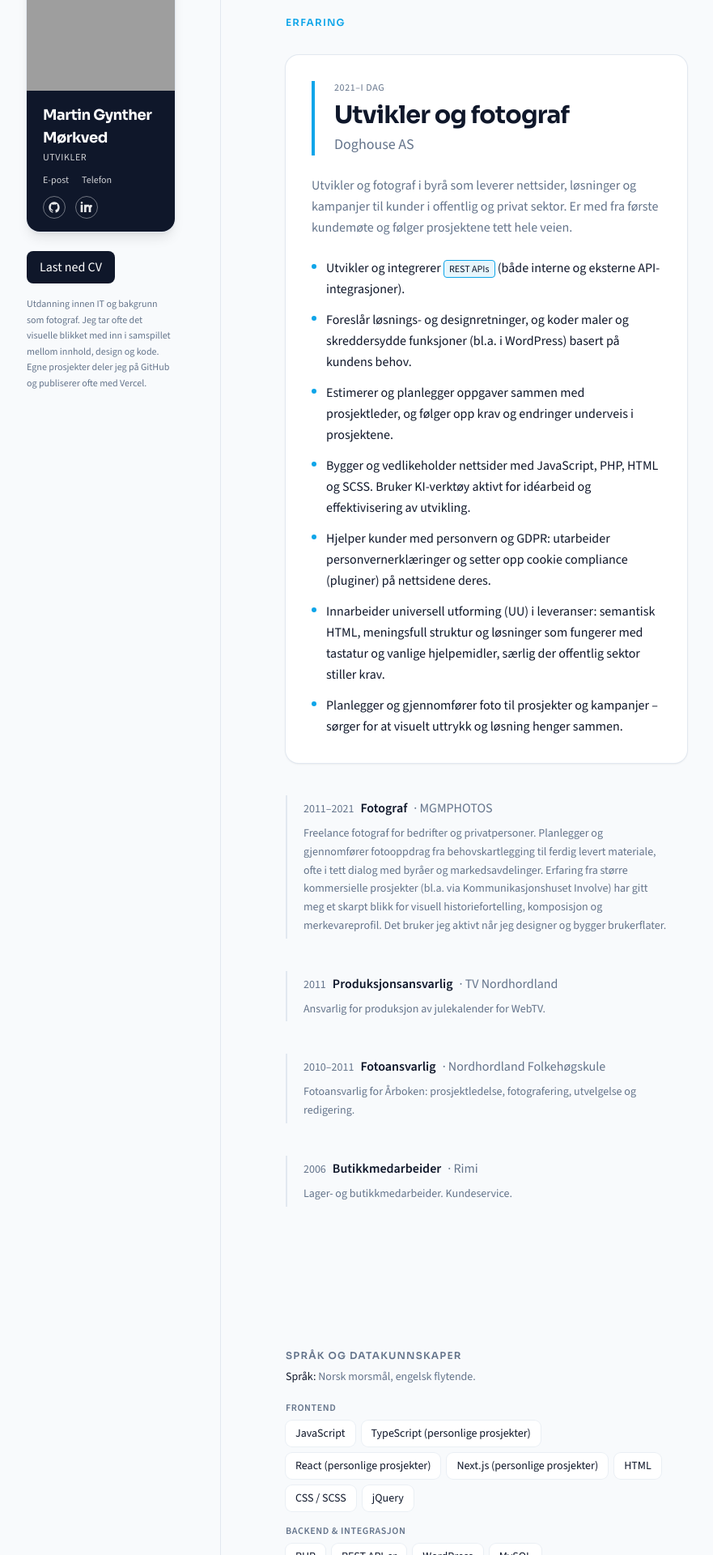
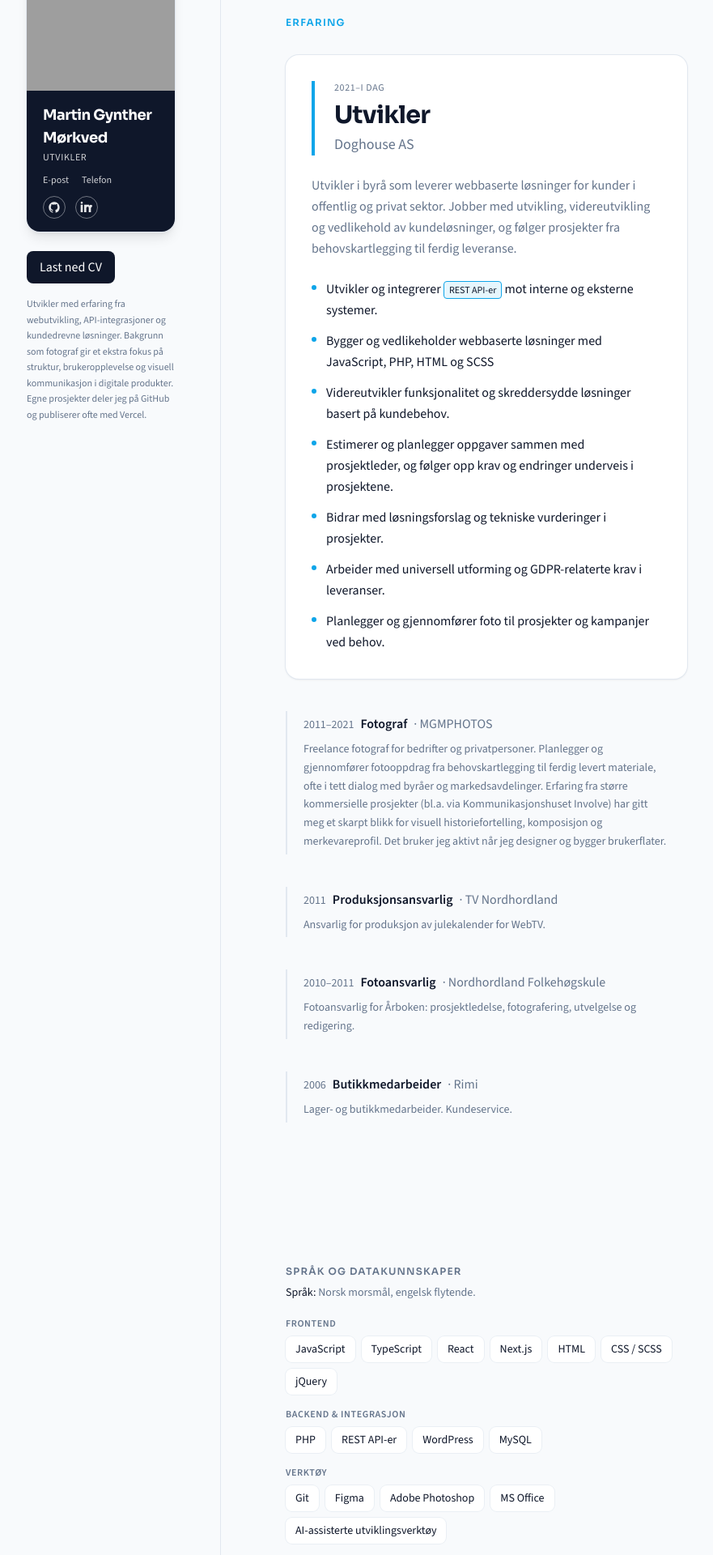
Before and after one commit to martinMorkved/cv, a Next.js app: page /cv in a window 1280 px wide. Shown: the part 240-2160 px from the top of the page at 81% size, without its empty margins (199-1080 px from the left). Built offline with nearby package versions, Linux system fonts and the light colour scheme; grey boxes are pictures that could not be loaded.

Commit message:
Update CV and homepage content to better reflect developer experience and skills, enhancing clarity in descriptions and emphasizing modern frontend technologies.

```diff
--- a/app/page.tsx
+++ b/app/page.tsx
@@ -11,13 +11,12 @@ export default function Home() {
               Martin Gynther Mørkved
             </h1>
             <p className="text-base font-medium text-foreground">
-              Utvikler med fotobakgrunn, som liker å kombinere ryddig
-              kode med sterke visuelle uttrykk.
+              Utvikler med erfaring fra webutvikling, API-integrasjoner og
+              kundedrevne løsninger.
             </p>
             <p className="max-w-prose text-sm leading-relaxed text-muted">
-              Her finner du CV, erfaring og små prosjekter jeg
-              bygger for å utforske React, Next.js og andre verktøy jeg bruker
-              i hverdagen.
+              Her finner du CV, erfaring og egne prosjekter bygget med moderne
+              frontend-teknologi som React, Next.js og TypeScript.
             </p>
             <div className="mt-6 flex flex-wrap gap-3">
               <a
@@ -40,14 +39,16 @@ export default function Home() {
               Kort om meg
             </h2>
             <p className="text-sm leading-relaxed text-muted">
-              Jobber i dag som utvikler i Doghouse i Trondheim, der
-              jeg er med fra første kundemøte til ferdig levert løsning. Jeg
-              liker å finne enkle, forståelige grensesnitt selv når behovene kan være kompliserte.
+              Jeg jobber i dag som utvikler i Doghouse i Trondheim, der jeg
+              følger prosjekter fra kundemøte til ferdig løsning. Arbeidet
+              består blant annet av webutvikling, API-integrasjoner og
+              videreutvikling av eksisterende løsninger for kunder i offentlig
+              og privat sektor.
             </p>
             <p className="text-sm leading-relaxed text-muted">
-              På fritiden lærer jeg mer om React, Next.js og TypeScript gjennom
-              egne småprosjekter, og bruker KI-verktøy for å teste idéer og
-              jobbe raskere.
+              Ved siden av jobb bygger jeg egne prosjekter for å videreutvikle
+              kompetansen min innen moderne frontend-utvikling og
+              brukeropplevelse.
             </p>
           </section>
         </div>
--- a/data/cv.ts
+++ b/data/cv.ts
@@ -28,30 +28,30 @@ export const cvHeader = {
 };
 
 export const cvGoal =
-  "Utvikler i Doghouse i Trondheim med erfaring fra webutvikling, API-integrasjoner og kundedrevne prosjekter. Følger prosjekter tett fra kundemøte til ferdig løsning. Lærer React, Next.js og TypeScript gjennom egne prosjekter.";
+  "Utvikler i Doghouse i Trondheim med erfaring fra webutvikling, API-integrasjoner og kundedrevne løsninger. Følger prosjekter tett fra kundemøte til ferdig løsning. Bygger egne prosjekter med React, Next.js og TypeScript for å videreutvikle frontend-kompetanse.";
 
 export const experience: ExperienceItem[] = [
   {
     period: "2021–i dag",
-    role: "Utvikler og fotograf",
+    role: "Utvikler",
     place: "Doghouse AS",
     description:
-      "Utvikler og fotograf i byrå som leverer nettsider, løsninger og kampanjer til kunder i offentlig og privat sektor. Er med fra første kundemøte og følger prosjektene tett hele veien.",
+      "Utvikler i byrå som leverer webbaserte løsninger for kunder i offentlig og privat sektor. Jobber med utvikling, videreutvikling og vedlikehold av kundeløsninger, og følger prosjekter fra behovskartlegging til ferdig leveranse.",
     bullets: [
       {
-        text: "Utvikler og integrerer REST APIs (både interne og eksterne API-integrasjoner).",
+        text: "Utvikler og integrerer REST API-er mot interne og eksterne systemer.",
         buzzWord: {
-          term: "REST APIs",
+          term: "REST API-er",
           explanation:
             "Utviklet bl.a. REST API for driftsmeldinger der kunden registrerer status ett sted, og løsningen automatisk oppdaterer synlig banner på forsiden. Dette sparer tid, fjerner behovet for å logge inn i WordPress ved hendelser og gjør det enklere å koble driftsrutiner inn i egne interne prosesser.",
         },
       },
-      "Foreslår løsnings- og designretninger, og koder maler og skreddersydde funksjoner (bl.a. i WordPress) basert på kundens behov.",
+      "Bygger og vedlikeholder webbaserte løsninger med JavaScript, PHP, HTML og SCSS",
+      "Videreutvikler funksjonalitet og skreddersydde løsninger basert på kundebehov.",
       "Estimerer og planlegger oppgaver sammen med prosjektleder, og følger opp krav og endringer underveis i prosjektene.",
-      "Bygger og vedlikeholder nettsider med JavaScript, PHP, HTML og SCSS. Bruker KI-verktøy aktivt for idéarbeid og effektivisering av utvikling.",
-      "Hjelper kunder med personvern og GDPR: utarbeider personvernerklæringer og setter opp cookie compliance (pluginer) på nettsidene deres.",
-      "Innarbeider universell utforming (UU) i leveranser: semantisk HTML, meningsfull struktur og løsninger som fungerer med tastatur og vanlige hjelpemidler, særlig der offentlig sektor stiller krav.",
-      "Planlegger og gjennomfører foto til prosjekter og kampanjer – sørger for at visuelt uttrykk og løsning henger sammen.",
+      "Bidrar med løsningsforslag og tekniske vurderinger i prosjekter.",
+      "Arbeider med universell utforming og GDPR-relaterte krav i leveranser.",
+      "Planlegger og gjennomfører foto til prosjekter og kampanjer ved behov.",
     ],
   },
   {
@@ -126,9 +126,9 @@ export const skillsGroups: SkillsGroup[] = [
     label: "Frontend",
     items: [
       "JavaScript",
-      "TypeScript (personlige prosjekter)",
-      "React (personlige prosjekter)",
-      "Next.js (personlige prosjekter)",
+      "TypeScript",
+      "React",
+      "Next.js",
       "HTML",
       "CSS / SCSS",
       "jQuery",
@@ -140,7 +140,7 @@ export const skillsGroups: SkillsGroup[] = [
   },
   {
     label: "Verktøy",
-    items: ["Git", "Figma", "Adobe Photoshop", "MS Office", "KI (ivrig bruker)"],
+    items: ["Git", "Figma", "Adobe Photoshop", "MS Office", "AI-assisterte utviklingsverktøy"],
   },
   {
     label: "Personvern & compliance",
@@ -149,6 +149,6 @@ export const skillsGroups: SkillsGroup[] = [
 ];
 
 export const cvSidebarAbout =
-  "Utdanning innen IT og bakgrunn som fotograf. Jeg tar ofte det visuelle blikket med inn i samspillet mellom innhold, design og kode. Egne prosjekter deler jeg på GitHub og publiserer ofte med Vercel.";
+  "Utvikler med erfaring fra webutvikling, API-integrasjoner og kundedrevne løsninger. Bakgrunn som fotograf gir et ekstra fokus på struktur, brukeropplevelse og visuell kommunikasjon i digitale produkter. Egne prosjekter deler jeg på GitHub og publiserer ofte med Vercel.";
 
 export const referencesNote = "Referanser oppgis ved forespørsel.";
```
